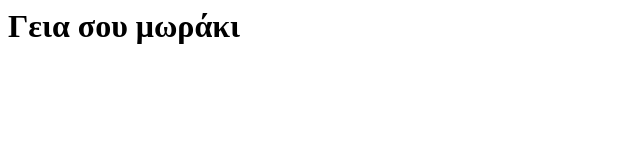
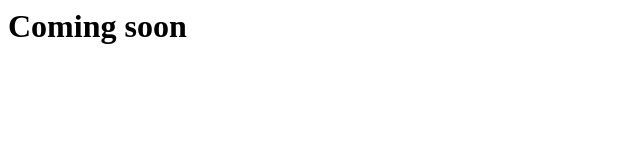
Before and after one commit to dpozaritis/studious-eureka, a plain HTML site: page index.html in a window 1280 px wide. Shown: the whole page, without its empty margins (0-640 px from the left). Drawn offline with Linux system fonts and the light colour scheme.

Commit message:
coming soon

```diff
--- a/index.html
+++ b/index.html
@@ -1 +1 @@
-<h1>Γεια σου μωράκι</h1>
+<h1>Coming soon</h1>
```
